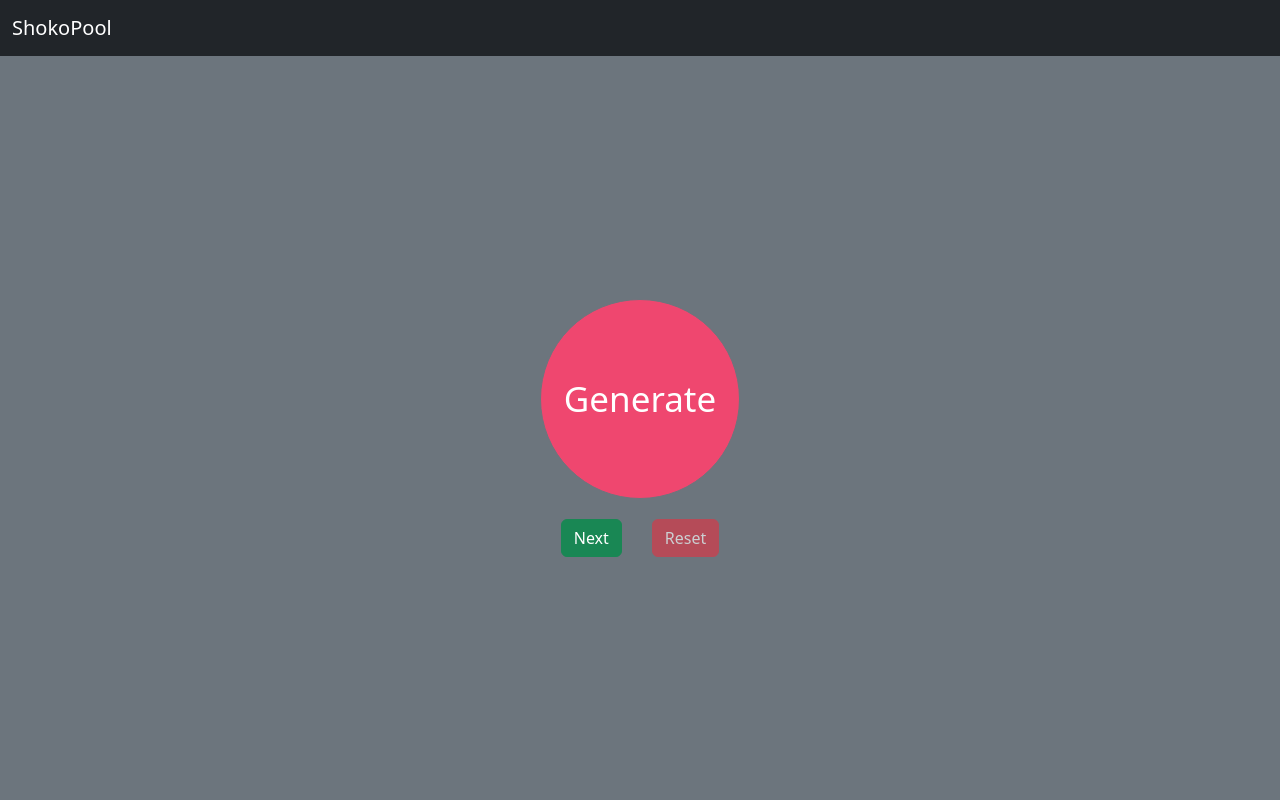
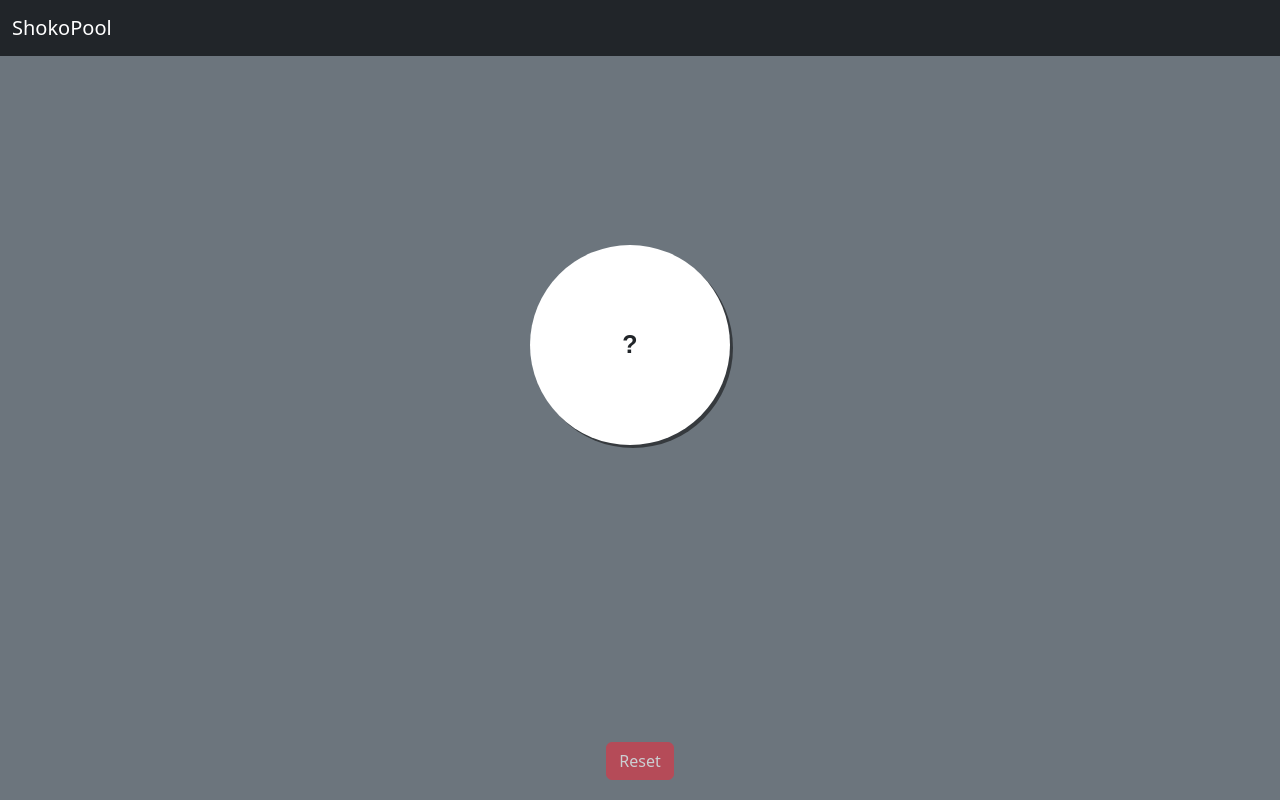
Before and after one commit to yosisms/shokopool, a React (Vite) app: page / in a window 1280 px wide. Built offline with nearby package versions, Linux system fonts and the light colour scheme.

Commit message:
chore: added colors to balls

```diff
--- a/src/App.tsx
+++ b/src/App.tsx
@@ -1,6 +1,8 @@
-import React from 'react';
+import React, { useMemo } from 'react';
 import Nav from "./components/Nav";
 import {Button} from "reactstrap";
+import Ball from "./components/Ball";
+import balls from "./hard-coded/balls";
 
 export interface IAppProps {
 }
@@ -35,24 +37,62 @@ const App: React.FC<IAppProps> = () => {
         setShowNumber(false);
     }
 
+    const gameState = useMemo(() => {
+        if(list?.length === 0 && !showNumber) {
+            return 'out';
+        } else if(!showNumber) {
+            return 'hidden';
+        } else {
+            return 'active';
+        }
+    }, [list, showNumber]);
+
+    const chosenBall = useMemo(() => {
+        return balls?.[number - 1];
+    }, [number]);
+
+    console.log({ list, blackList, showNumber, number, gameState })
+
     return (
-        <div className={'d-flex flex-column h-100'}>
-            <Nav />
-            <main className={'bg-secondary main'} style={{ flex: 1}}>
+        <div className={'d-flex flex-column h-100 bg-secondary'}>
+            <Nav/>
+            <main className={'main'} style={{flex: 1}}>
+                {/*<div className={'wrapper'}>*/}
+                {/*    {showNumber ? (*/}
+                {/*        <div className={'number d-button'}>{number}</div>*/}
+                {/*    ): list?.length > 0 ? (*/}
+                {/*        <Button className={'d-button'} size={'xl'} onClick={generateNumber}>Generate</Button>*/}
+                {/*    ) : (*/}
+                {/*        <Button className={'d-button'} size={'xl'} onClick={generateNumber} disabled={true}>No more</Button>*/}
+                {/*    )}*/}
+                {/*</div>*/}
+
+                {/*<Ball*/}
+                {/*    color={balls?.[number]?.color || 'red'}*/}
+                {/*    number={balls?.[number]?.number || 0}*/}
+                {/*    isStriped={balls?.[number]?.isStriped || false}*/}
+                {/*    isHidden={!showNumber}*/}
+                {/*/>*/}
+
                 <div className={'wrapper'}>
-                    {showNumber ? (
-                        <div className={'number d-button'}>{number}</div>
-                    ): list?.length > 0 ? (
-                        <Button className={'d-button'} size={'xl'} onClick={generateNumber}>Generate</Button>
-                    ) : (
-                        <Button className={'d-button'} size={'xl'} onClick={generateNumber} disabled={true}>No more</Button>
-                    )}
+                        <Ball
+                            color={chosenBall?.color || 'red'}
+                            number={chosenBall?.number || 0}
+                            isStriped={chosenBall?.isStriped || false}
+                            onClick={generateNumber}
+                            state={gameState}
+                        />
                 </div>
+                <div className={`buttons ${gameState === 'hidden' ? 'hidden' : ''}`}>
+                    <Button size={'lg'} color={'success'} onClick={onNext}
+                            disabled={list?.length === 0 && !showNumber}>Next</Button>
+                </div>
+            </main>
+            <footer className={'footer'}>
                 <div className={'buttons'}>
-                    <Button color={'success'} onClick={onNext} disabled={list?.length === 0 && !showNumber}>Next</Button>
                     <Button color={'danger'} onClick={onReset} disabled={list?.length === 15}>Reset</Button>
                 </div>
-            </main>
+            </footer>
         </div>
     )
 };
--- /dev/null
+++ b/src/components/Ball.tsx
@@ -0,0 +1,47 @@
+import React from 'react';
+
+export interface IBallProps {
+    color: string;
+    number: number;
+    isStriped?: boolean;
+    onClick?: () => void;
+    state?: 'active' | 'hidden' | 'out';
+}
+
+const Ball: React.FC<IBallProps> = ({state, number, color, isStriped = false, onClick}) => {
+    // if (isHidden) {
+    //     return (
+    //         <div className={`ball ball-white`} onClick={onClick}>
+    //             <span className="ball-number">{''}</span>
+    //         </div>
+    //     )
+    // }
+    // return (
+    //     <div className={`ball ball-${color}${isStriped ? '-striped' : ''}`} onClick={onClick}>
+    //         <span className="ball-number">{number}</span>
+    //     </div>
+    // )
+    switch (state) {
+        case 'active':
+            return (
+                <div className={`ball ball-${color}${isStriped ? '-striped' : ''}`}>
+                    <span className="ball-number">{number}</span>
+                </div>
+            )
+        case 'hidden':
+            return (
+                <div className={`ball ball-white`} onClick={onClick}>
+                    <span className="ball-number">{'?'}</span>
+                </div>
+            )
+        default:
+        case 'out':
+            return (
+                <div className={`ball ball-white`} style={{ opacity: '.6'}}>
+                    <span className="ball-number">{''}</span>
+                </div>
+            )
+    }
+};
+
+export default Ball;
--- /dev/null
+++ b/src/hard-coded/balls.ts
@@ -0,0 +1,107 @@
+// Number 1 Ball	Solid Color	Yellow
+// Number 2 Ball	Solid Color	Red
+// Number 3 Ball	Solid Color	Blue
+// Number 4 Ball	Solid Color	Purple
+// Number 5 Ball	Solid Color	Orange
+// Number 6 Ball	Solid Color	Green
+// Number 7 Ball	Solid Color	Brown
+// Number 8 Ball	Solid Color	Black
+// Number 9 Ball	Striped	Yellow
+// Number 10 Ball	Striped	Blue
+// Number 11 Ball	Striped	Red
+// Number 12 Ball	Striped	Purple
+// Number 13 Ball	Striped	Orange
+// Number 14 Ball	Striped	Green
+// Number 15 Ball	Striped	Brown
+export default [
+    {
+        id: 1,
+        number: 1,
+        color: 'yellow',
+        isStriped: false,
+    },
+    {
+        id: 2,
+        number: 2,
+        color: 'red',
+        isStriped: false,
+    },
+    {
+        id: 3,
+        number: 3,
+        color: 'blue',
+        isStriped: false,
+    },
+    {
+        id: 4,
+        number: 4,
+        color: 'purple',
+        isStriped: false,
+    },
+    {
+        id: 5,
+        number: 5,
+        color: 'orange',
+        isStriped: false,
+    },
+    {
+        id: 6,
+        number: 6,
+        color: 'green',
+        isStriped: false,
+    },
+    {
+        id: 7,
+        number: 7,
+        color: 'brown',
+        isStriped: false,
+    },
+    {
+        id: 8,
+        number: 8,
+        color: 'black',
+        isStriped: false,
+    },
+    {
+        id: 9,
+        number: 9,
+        color: 'yellow',
+        isStriped: true,
+    },
+    {
+        id: 10,
+        number: 10,
+        color: 'blue',
+        isStriped: true,
+    },
+    {
+        id: 11,
+        number: 11,
+        color: 'red',
+        isStriped: true,
+    },
+    {
+        id: 12,
+        number: 12,
+        color: 'purple',
+        isStriped: true,
+    },
+    {
+        id: 13,
+        number: 13,
+        color: 'orange',
+        isStriped: true,
+    },
+    {
+        id: 14,
+        number: 14,
+        color: 'green',
+        isStriped: true,
+    },
+    {
+        id: 15,
+        number: 15,
+        color: 'brown',
+        isStriped: true,
+    },
+];
--- a/src/main.tsx
+++ b/src/main.tsx
@@ -2,7 +2,7 @@ import React from 'react'
 import ReactDOM from 'react-dom/client'
 import App from './App'
 import 'bootstrap/dist/css/bootstrap.min.css';
-import './style.scss';
+import './styles/style.scss';
 
 ReactDOM.createRoot(document.getElementById('root') as HTMLElement).render(
   <React.StrictMode>
--- /dev/null
+++ b/src/styles/ball.scss
@@ -0,0 +1,71 @@
+.ball {
+    display: flex;
+    justify-content: center;
+    align-items: center;
+    height: 200px;
+    width: 200px;
+    transform: translate(-10px, -10px);
+    border-radius: 50%;
+    box-shadow: 3px 3px rgba(0, 0, 0, 0.5);
+}
+.ball-number {
+    display: flex;
+    justify-content: center;
+    align-items: center;
+    text-align: center;
+    width: 30%;
+    height: 30%;
+    background: white;
+    border-radius: 50%;
+    font-family: sans-serif;
+    font-size: 25px;
+    font-weight: bold;
+}
+.ball-white {
+    background: white;
+}
+.ball-red {
+    background: red;
+}
+.ball-yellow-striped {
+    background: linear-gradient(0deg, #FFFFFF 10%, #E9C46A 10%, #E9C46A 90%, #FFFFFF 90%);
+}
+.ball-green-striped {
+    background: linear-gradient(0deg, #FFFFFF 10%, #2A9D8F 10%, #2A9D8F 90%, #FFFFFF 90%);
+}
+.ball-brown-striped {
+    background: linear-gradient(0deg, #FFFFFF 10%, #7F4F24 10%, #7F4F24 90%, #FFFFFF 90%);
+}
+.ball-black {
+    background: black;
+}
+.ball-purple-striped {
+    background: linear-gradient(0deg, #FFFFFF 10%, purple 10%, purple 90%, #FFFFFF 90%);
+}
+.ball-blue-striped {
+    background: linear-gradient(0deg, #FFFFFF 10%, #0096C7 10%, #0096C7 90%, #FFFFFF 90%);
+}
+.ball-orange {
+    background: #F4A261;
+}
+.ball-green {
+    background: #2A9D8F;
+}
+.ball-blue {
+    background: #0096C7;
+}
+.ball-orange-striped {
+    background: linear-gradient(0deg, #FFFFFF 10%, #F4A261 10%, #F4A261 90%, #FFFFFF 90%);
+}
+.ball-yellow {
+    background: #E9C46A;
+}
+.ball-purple {
+    background: purple;
+}
+.ball-red-striped {
+    background: linear-gradient(0deg, #FFFFFF 10%, red 10%, red 90%, #FFFFFF 90%);
+}
+.ball-brown {
+    background: #7F4F24;
+}
--- a/src/style.scss
+++ b/src/styles/style.scss
@@ -33,4 +33,24 @@
 .buttons {
     display: flex;
     gap: 30px;
+    transition: all 250ms;
 }
+
+.buttons.hidden {
+    opacity: 0;
+    visibility: hidden;
+}
+
+.buttons:not(.hidden) {
+    opacity: 1;
+    visibility: visible;
+}
+
+.footer {
+    padding-block: 20px;
+    display: flex;
+    justify-content: center;
+    align-items: center;
+}
+
+@import './ball.scss';
```
